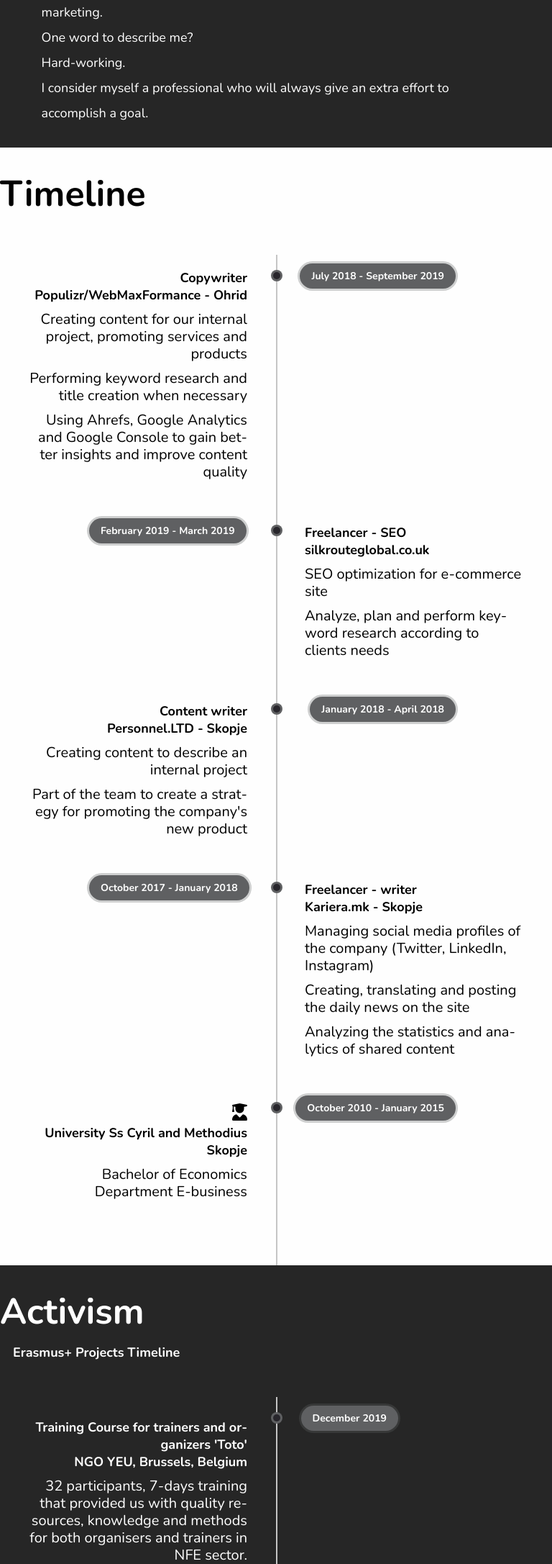
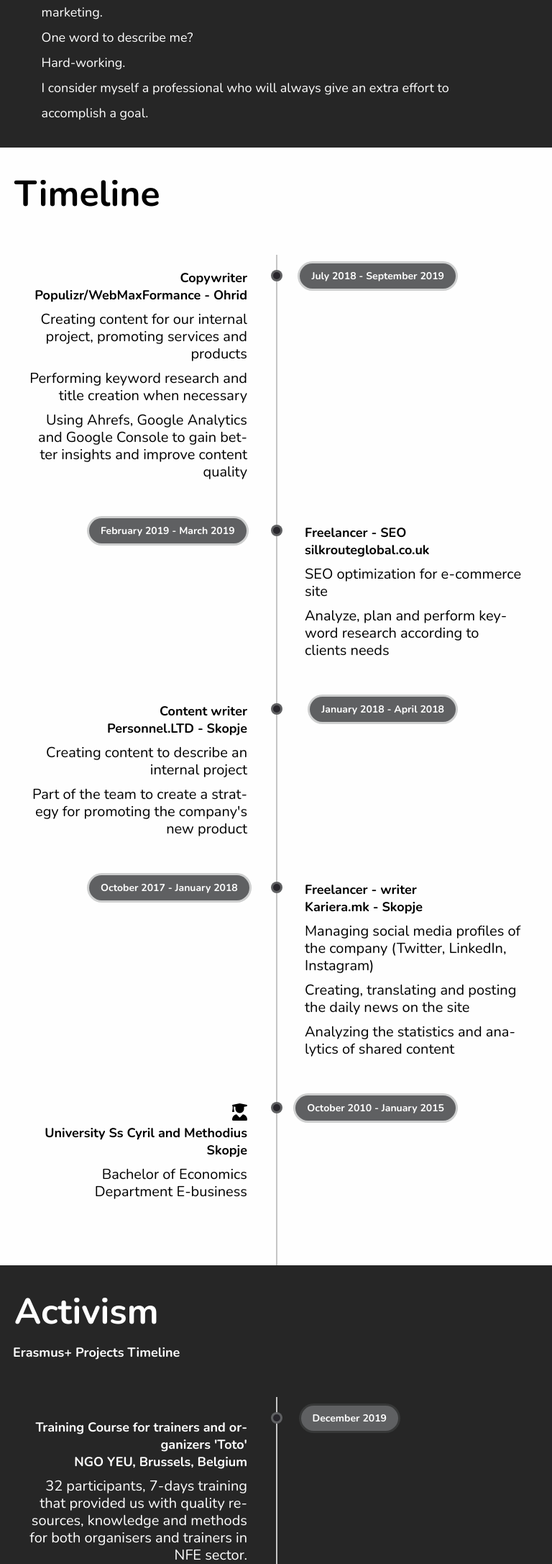
Before and after one commit to rahilka/personal-website, a PHP site: page / in a window 768 px wide. Shown: the part 945-3118 px from the top of the page at 72% size. Run offline with PHP 8.4, Linux system fonts and the light colour scheme; some libraries are stand-ins or nearby versions.

Commit message:
heading style fixes, image fix

```diff
--- a/styles.css
+++ b/styles.css
@@ -271,6 +271,7 @@ p {
 .civic-initiative-container {
   display: flex;
   margin-top: 70px;
+  padding: 40px;
 }
 .civic-initiative-text {
   width: 50%;
@@ -406,9 +407,6 @@ html {
     max-width: 150px;
     max-height: 150px;
   }
-  .banner-area {
-    max-width: 800px;
-  }
   .erasmus-timeline > h2 {
     padding-left: 18px;
   }
@@ -471,6 +469,11 @@ html {
   }
   #check:checked ~ ul {
     left: 0;
+  }
+}
+@media screen and (min-width: 768px) and (max-width: 954px) {
+  .text-part h1 {
+    padding-left: 20px;
   }
 }
 @media (max-width: 767px) {
```
